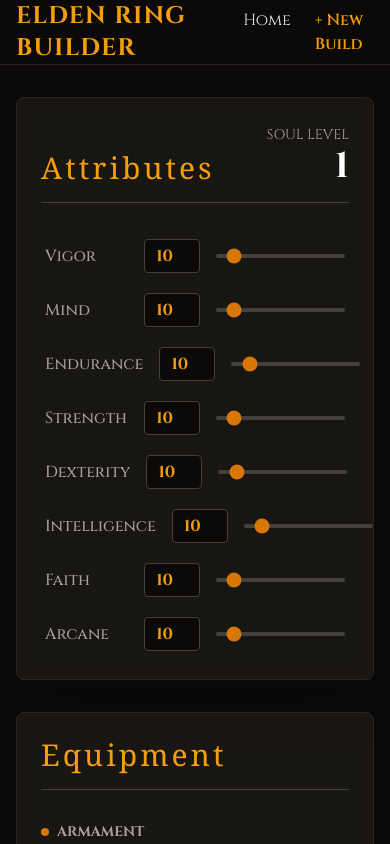
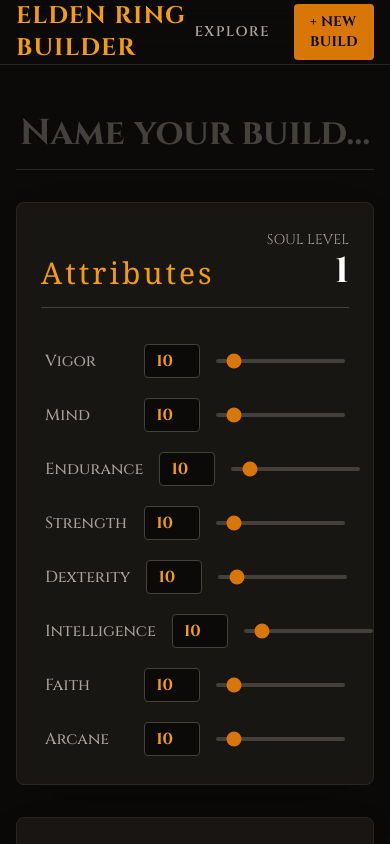
Before and after one commit to LukyTemy/elden-ring-builds, a Next.js app: page /create in a window 390 px wide. Shown: the top 844 px of the page. Built offline with nearby package versions, Linux system fonts and the light colour scheme; no server answers; the database is empty.

Commit message:
added build searching

```diff
--- /dev/null
+++ b/app/builds/page.tsx
@@ -0,0 +1,91 @@
+"use client";
+
+import { useEffect, useState } from 'react';
+import { supabase } from '@/lib/supabase';
+import Link from 'next/link';
+
+interface BuildSummary {
+  id: string;
+  name: string;
+  created_at: string;
+  stats: Record<string, number>;
+}
+
+export default function BuildsList() {
+  const [builds, setBuilds] = useState<BuildSummary[]>([]);
+  const [search, setSearch] = useState("");
+  const [loading, setLoading] = useState(true);
+
+  useEffect(() => {
+    async function fetchBuilds() {
+      const { data, error } = await supabase
+        .from('builds')
+        .select('id, name, created_at, stats')
+        .order('created_at', { ascending: false })
+        .limit(50); // Načte posledních 50
+
+      if (data) setBuilds(data);
+      if (error) console.error(error);
+      setLoading(false);
+    }
+    fetchBuilds();
+  }, []);
+
+  const calculateLevel = (stats: Record<string, number>) => {
+    return Object.values(stats).reduce((a, b) => a + b, 0) - 79;
+  };
+
+  const filteredBuilds = builds.filter(b =>
+    b.name.toLowerCase().includes(search.toLowerCase())
+  );
+
+  return (
+    <div className="max-w-6xl mx-auto min-h-screen">
+      <div className="flex flex-col md:flex-row justify-between items-center mb-10 gap-4">
+        <h1 className="text-4xl text-amber-500 font-bold">Latest Builds</h1>
+        <input
+          type="text"
+          placeholder="Search builds..."
+          className="bg-stone-900 border border-stone-700 text-stone-200 px-4 py-2 rounded focus:border-amber-500 outline-none w-full md:w-64"
+          value={search}
+          onChange={(e) => setSearch(e.target.value)}
+        />
+      </div>
+
+      {loading ? (
+        <div className="text-center text-stone-500 animate-pulse">Loading builds...</div>
+      ) : (
+        <div className="grid grid-cols-1 md:grid-cols-2 lg:grid-cols-3 gap-6">
+          {filteredBuilds.map(build => {
+            const level = calculateLevel(build.stats);
+            return (
+              <Link href={`/build/${build.id}`} key={build.id} className="block group">
+                <div className="bg-stone-900 border border-stone-800 p-6 rounded-lg hover:border-amber-600 transition-all hover:transform hover:-translate-y-1 h-full flex flex-col justify-between">
+                  <div>
+                    <h2 className="text-xl font-bold text-stone-200 group-hover:text-amber-500 transition-colors mb-2 truncate">
+                      {build.name}
+                    </h2>
+                    <div className="text-sm text-stone-500 mb-4">
+                      {new Date(build.created_at).toLocaleDateString()}
+                    </div>
+                  </div>
+
+                  <div className="flex justify-between items-center border-t border-stone-800 pt-4 mt-2">
+                    <span className="text-stone-400 text-sm uppercase">Level</span>
+                    <span className="text-amber-500 font-bold text-lg">{level > 1 ? level : 1}</span>
+                  </div>
+                </div>
+              </Link>
+            );
+          })}
+
+          {filteredBuilds.length === 0 && (
+             <div className="col-span-full text-center text-stone-500 py-10">
+               No builds found. Be the first to create one!
+             </div>
+          )}
+        </div>
+      )}
+    </div>
+  );
+}
--- a/app/create/page.tsx
+++ b/app/create/page.tsx
@@ -14,6 +14,7 @@
 export default function CreateBuild() {
   const router = useRouter();
   const [isSaving, setIsSaving] = useState(false);
+  const [buildName, setBuildName] = useState("");
 
   const [stats, setStats] = useState({
     vigor: 10, mind: 10, endurance: 10, strength: 10,
@@ -60,10 +61,15 @@
   };
 
   const saveBuild = async () => {
+    if (!buildName.trim()) {
+      alert("Please name your build before saving.");
+      return;
+    }
+
     setIsSaving(true);
 
     const buildData = {
-      name: "Untitled Tarnished",
+      name: buildName,
       stats: stats,
       equipment: equipment
     };
@@ -110,8 +116,20 @@
   );
 
   return (
-    <div className="max-w-6xl mx-auto grid grid-cols-1 lg:grid-cols-2 gap-8 pb-20">
+    <div className="max-w-6xl mx-auto pb-20">
 
+      {/* NAME INPUT */}
+      <div className="mb-8">
+        <input
+          type="text"
+          placeholder="Name your build..."
+          className="w-full bg-transparent text-4xl md:text-5xl font-bold text-amber-500 placeholder-stone-700 border-b border-stone-800 focus:border-amber-500 outline-none py-4 text-center"
+          value={buildName}
+          onChange={(e) => setBuildName(e.target.value)}
+        />
+      </div>
+
+      <div className="grid grid-cols-1 lg:grid-cols-2 gap-8">
         <div className="bg-stone-900/80 backdrop-blur border border-stone-800 p-6 rounded-lg shadow-2xl">
           <div className="flex justify-between items-end mb-8 border-b border-stone-700 pb-4">
             <h2 className="text-3xl text-amber-500 font-serif tracking-widest">Attributes</h2>
@@ -219,5 +237,6 @@
         </div>
 
       </div>
+    </div>
   );
 }
--- a/components/Navbar.tsx
+++ b/components/Navbar.tsx
@@ -7,11 +7,11 @@
         <Link href="/" className="text-2xl font-bold text-amber-500 tracking-wider hover:text-amber-400 transition-colors">
           ELDEN RING BUILDER
         </Link>
-        <div className="flex gap-6">
-          <Link href="/" className="hover:text-amber-500 transition-colors">
-            Home
+        <div className="flex gap-6 items-center">
+          <Link href="/builds" className="text-stone-400 hover:text-amber-500 transition-colors uppercase text-sm tracking-widest font-semibold">
+            Explore
           </Link>
-          <Link href="/create" className="text-amber-500 hover:text-amber-300 transition-colors font-semibold">
+          <Link href="/create" className="bg-amber-600 hover:bg-amber-700 text-stone-950 px-4 py-2 rounded font-bold transition-all text-sm uppercase tracking-wide">
             + New Build
           </Link>
         </div>
```
Also changed, not shown: app/build/[id]/page.tsx. Lines whose indentation alone changed are shown as unchanged.
